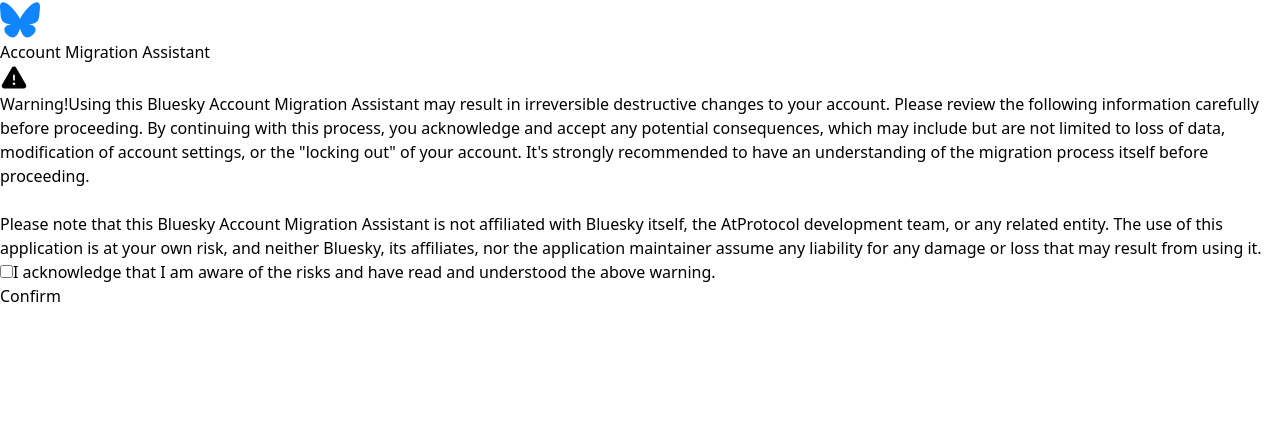
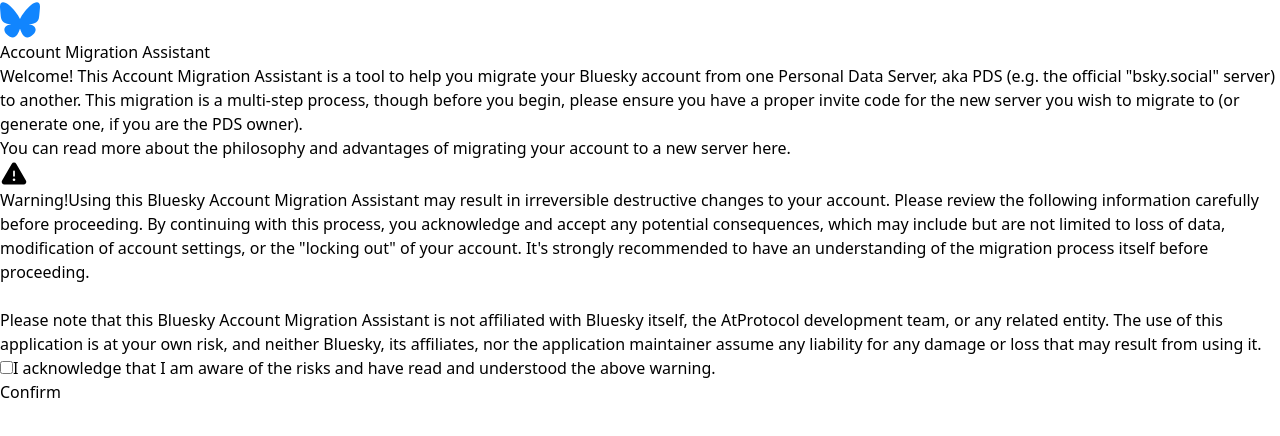
Before and after one commit to bbachdev/bluesky-account-migration, a React (Vite) app: page / in a window 1280 px wide. Shown: the top 436 px of the page. Built offline with nearby package versions, Linux system fonts and the light colour scheme.

Commit message:
Add additional text to Disclaimer page

```diff
--- a/src/components/screens/ScreenDisclaimer.tsx
+++ b/src/components/screens/ScreenDisclaimer.tsx
@@ -11,9 +11,16 @@
   function userConfirm() {
     setStep(1)
   }
+
   return (
-    <div className={`flex flex-col items-center justify-center h-full space-y-8`}>
-      <div className={`border-2 border-red-500 bg-red-400/20 rounded-lg p-4 text-center w-1/3`}>
+    <div className={`flex flex-col items-center mt-8 h-full space-y-8 w-1/3 mx-auto`}>
+      <p>
+        Welcome! This Account Migration Assistant is a tool to help you migrate your Bluesky account from one Personal Data Server, aka PDS (e.g. the official "bsky.social" server) to another. This migration is a multi-step process, though before you begin, please ensure you have a proper invite code for the new server you wish to migrate to (or generate one, if you are the PDS owner).
+      </p>
+      <p className={`mr-auto text-sm`}>
+          You can read more about the philosophy and advantages of migrating your account to a new server <a className={`text-blue-400`} href="https://bsky.social/about/blog/02-22-2024-open-social-web" target="_blank" rel="noreferrer">here</a>.
+      </p>
+      <div className={`border-2 border-red-500 bg-red-400/20 rounded-lg p-4 text-center`}>
         <p className={`text-left text-md flex flex-col`}>
           <span className={`flex flex-row items-center mb-4`}>
             <PiWarningFill size={28} className={`mr-2`} />
```
